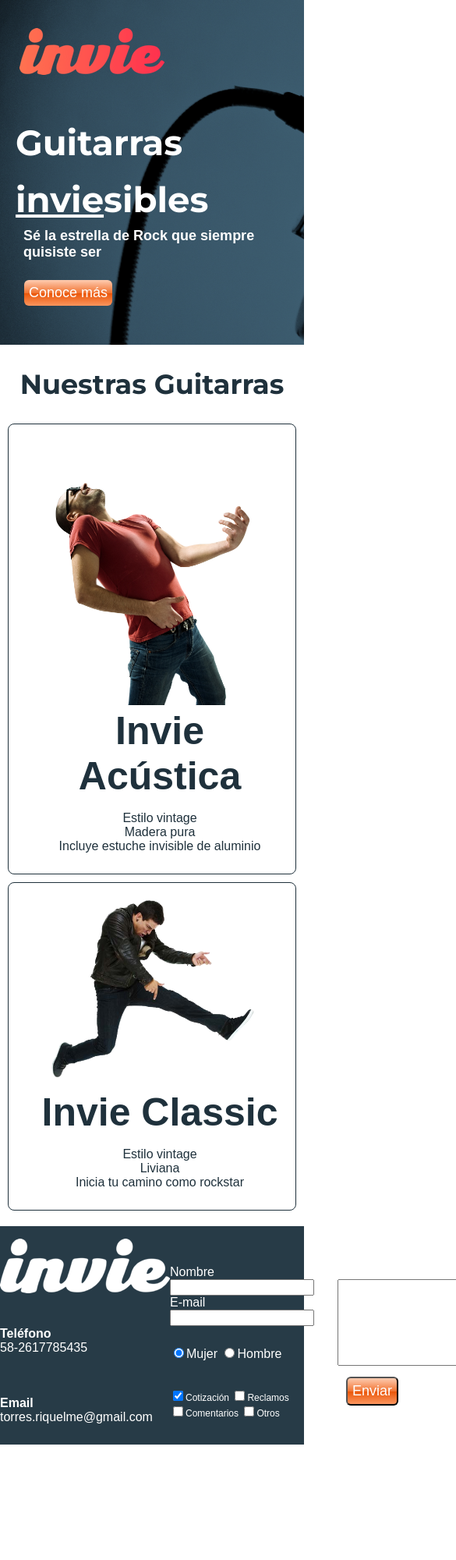
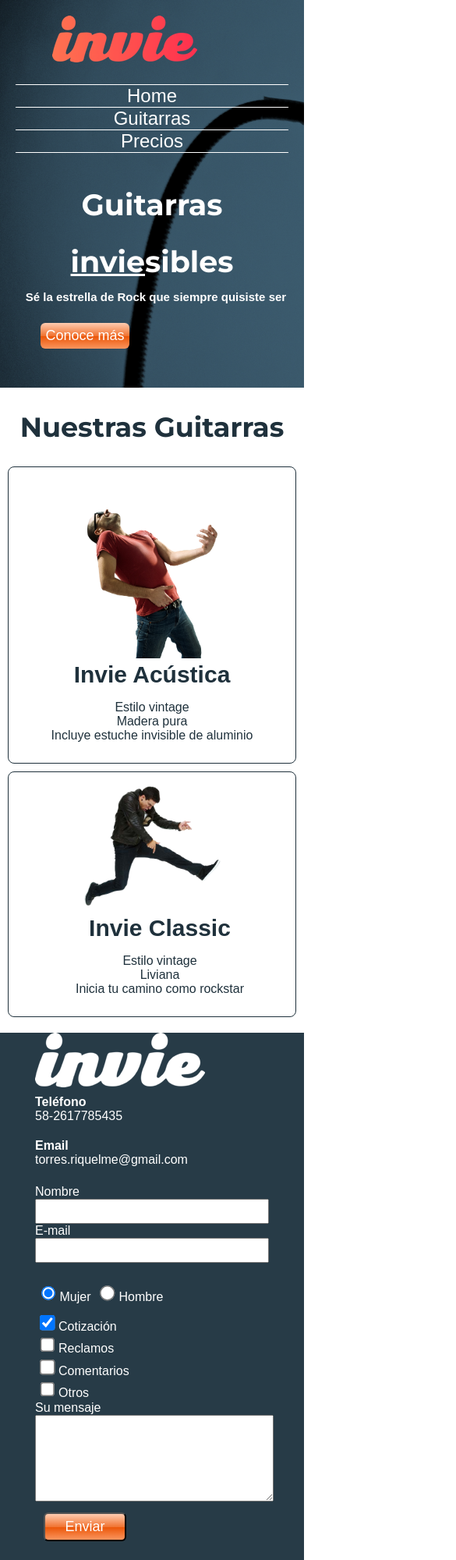
Before and after one commit to torresriquelme/invie, a plain HTML site: page index.html in a window 390 px wide. Shown: the top 2000 px of the page at 78% size, 585 px wide, since content can reach past the window. Before the commit the page ends 1852 px from the top, so only its background shows below. Drawn offline with Linux system fonts and the light colour scheme; a web font is replaced by a local one.

Commit message:
Adaptando nuestro modelo para dispositivos moviles

```diff
--- a/css/invie_styles.css
+++ b/css/invie_styles.css
@@ -65,7 +65,7 @@ filter: progid:DXImageTransform.Microsoft.gradient( startColorstr='#feccb1', end
 }
 
 .header{
-	width: 1160px;
+	max-width: 800px;
   margin: auto;
   position: relative;
 }
@@ -276,6 +276,93 @@ filter: progid:DXImageTransform.Microsoft.gradient( startColorstr='#feccb1', end
 		position: static;
 		margin: 0;
 	}
-
+	.contenedor-guitarra-a {
+		padding: 0;
+	}
 	/*guitarras */
 }
+
+@media screen and (max-width: 767px) {
+	.footer .contenedor {
+		display: block;
+	}
+	.contacto {
+		margin: 0 auto;
+	}
+	.formulario {
+		display: block;
+		margin: 0 auto;
+		width: 300px;
+		padding-top: 13px;
+	}
+	.intereses label {
+		display: block;
+		font-size: 16px;
+	}
+	.intereses {
+    margin: 0;
+	}
+	input[type="text"],input[type="email"] {
+		font-size: 16px;
+		padding: 5px;
+	}
+	textarea {
+		width: 100%;
+	}
+	.formulario-col1 {
+    margin-right: 0;
+	}
+	input[type="radio"],input[type="checkbox"] {
+		zoom: 1.5;
+	}
+}
+
+@media screen and (max-width: 650px) {
+	.header {
+		text-align: center;
+	}
+	.logotipo {
+		margin: 0;
+	}
+	.menu {
+		position: static;
+		display: block;
+	}
+	.menu li:first-child {
+		margin: 0;
+	}
+	.menu ul {
+		padding: 0;
+	}
+}
+
+@media screen and (max-width: 500px) {
+	.menu li {
+		display: block;
+		margin: 0;
+		padding-top: 8px 0;
+		border-bottom: 1px solid white;
+	}
+	.menu li:before {
+		display: none;
+	}
+	.menu li:first-child {
+		border-top: 1px solid white;
+	}
+	.portada {
+		text-align: center;
+	}
+	.titulo {
+		font-size: 38px;
+	}
+	.title-a {
+		font-size: 15px;
+	}
+	.guitarra img {
+		width: 235px;
+		/*height: auto;*/
+	}
+	.title-b {
+		font-size: 30px;
+	}
+}
```
